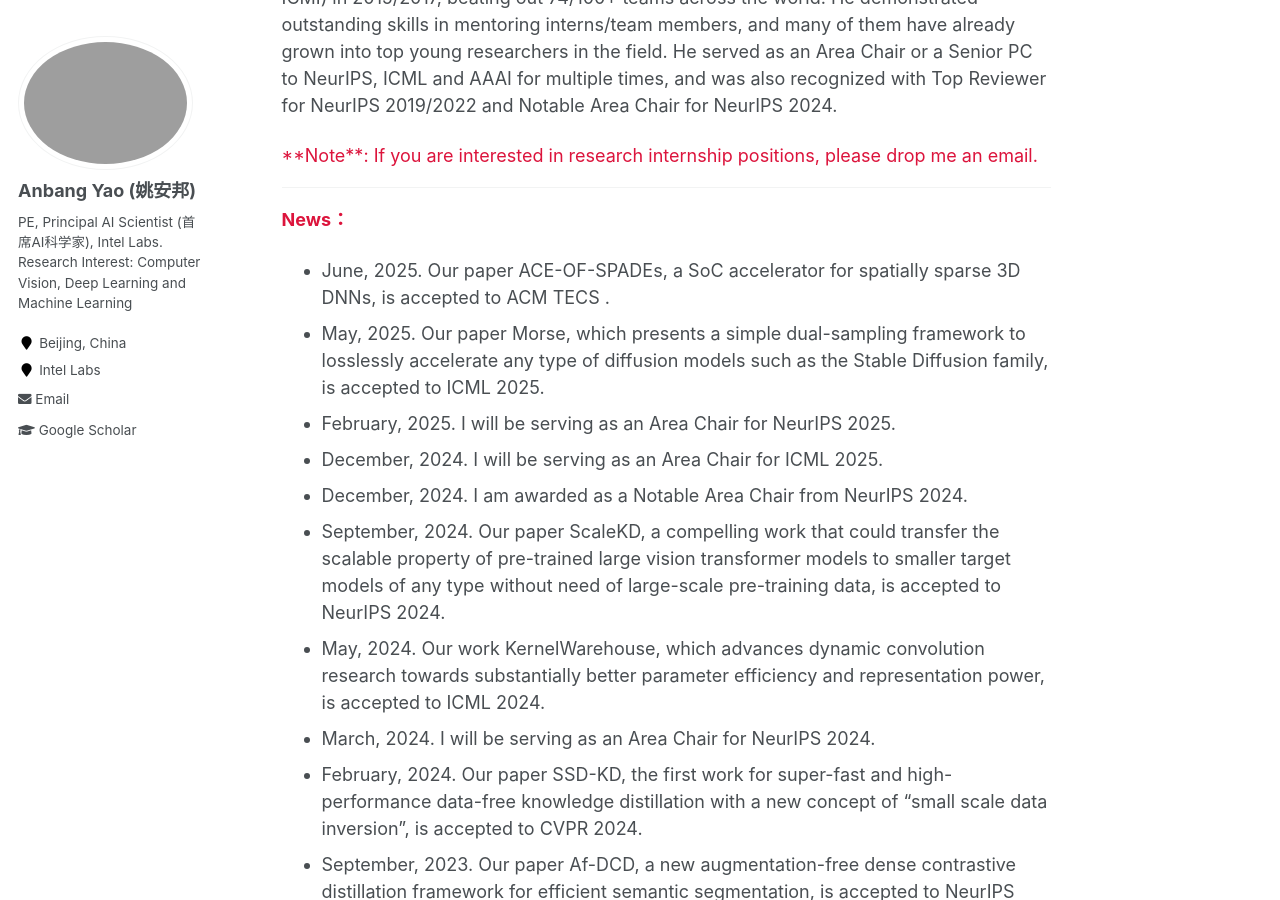
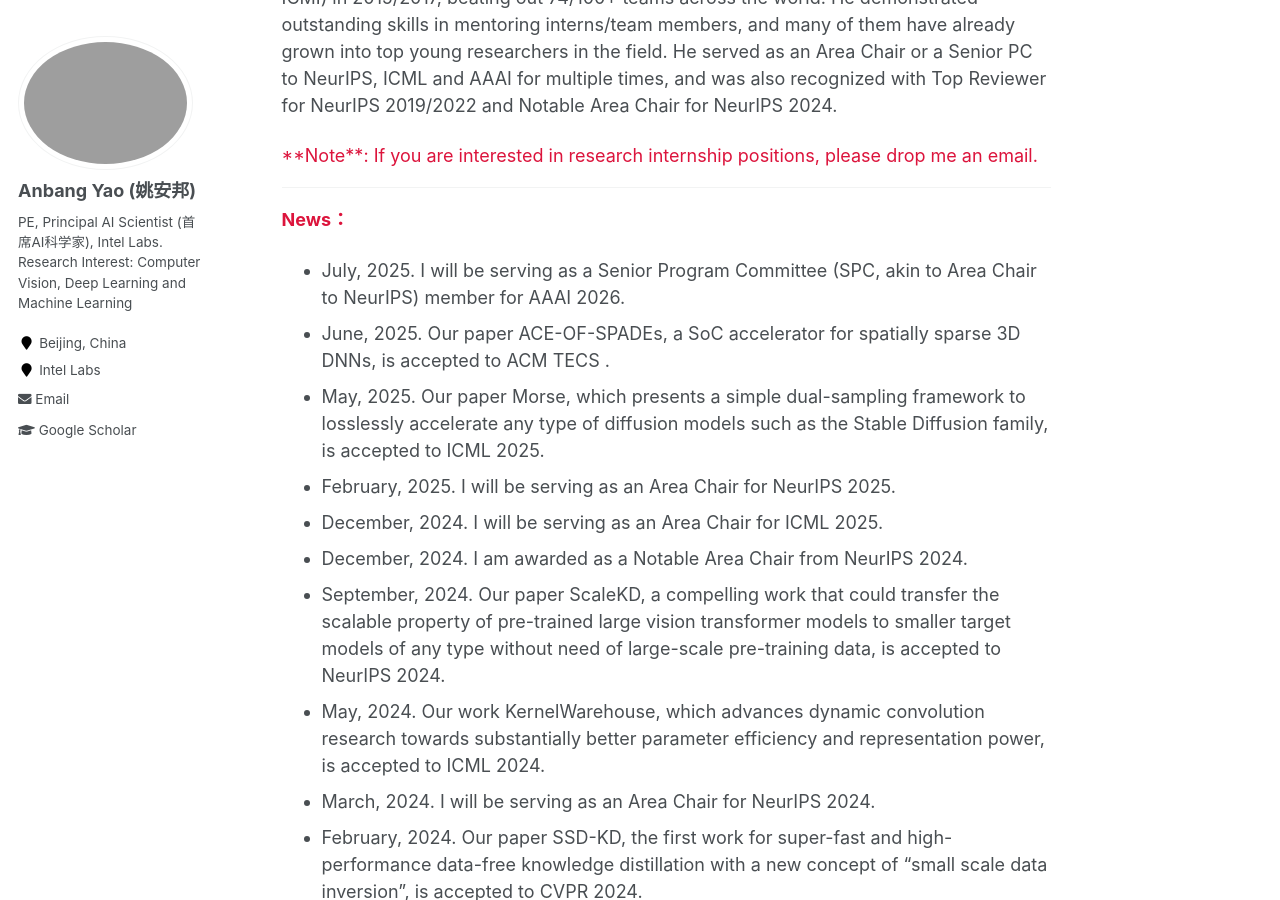
Before and after one commit to YaoAnbang/YaoAnbang.github.io, a Jekyll site: the page built from _pages/about.md, in a window 1280 px wide and 900 px high, scrolled down 772 px. Built offline with Jekyll 4.4.1, drawn with Linux system fonts in a browser that asks for light colours.

Commit message:
Update about.md

```diff
--- a/_pages/about.md
+++ b/_pages/about.md
@@ -17,6 +17,7 @@ Anbang Yao is currently a Principal AI Scientist, also a Principal Engineer (kno
 ---
 **<font color="Crimson">News：</font>**
 
++ July<!--11th-->, 2025. I will be serving as a Senior Program Committee (SPC, akin to Area Chair to NeurIPS) member for AAAI 2026.
 + June<!--8th-->, 2025. Our paper ACE-OF-SPADEs, a SoC accelerator for spatially sparse 3D DNNs, is accepted to ACM TECS .
 + May<!--1st-->, 2025. Our paper Morse, which presents a simple dual-sampling framework to losslessly accelerate any type of diffusion models such as the Stable Diffusion family, is accepted to ICML 2025.
 + February<!--17th-->, 2025. I will be serving as an Area Chair for NeurIPS 2025.
```
